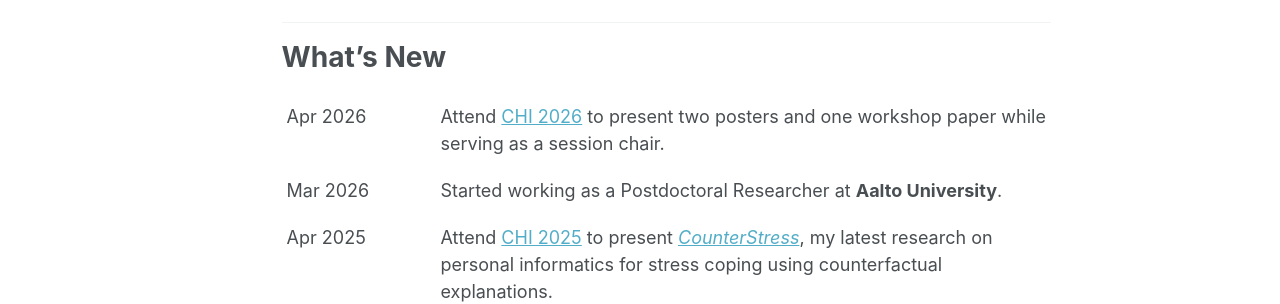
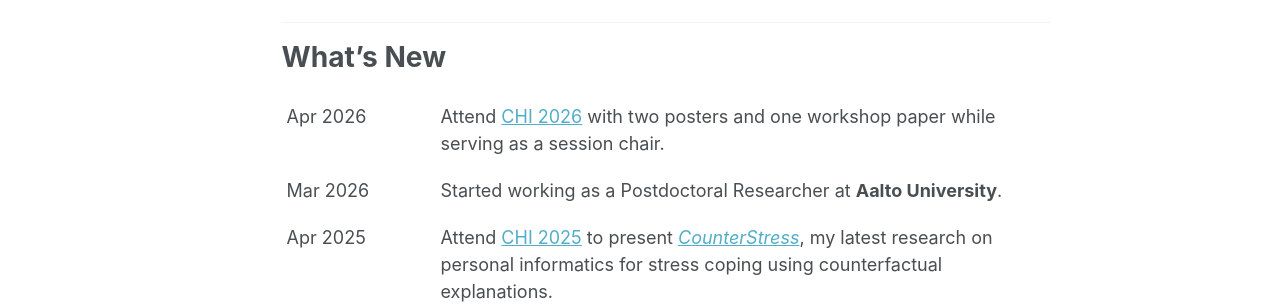
Before and after one commit to gw-jung/gw-jung.github.io, a Jekyll site: the page built from _pages/about.md, in a window 1280 px wide and 1324 px high. Shown: the part 659-963 px from the top of the window. Built offline with Jekyll 4.4.1, drawn with Linux system fonts in a browser that asks for light colours; some web fonts are replaced; a script bundle is joined from its source files by our own code; library files that are not in the unit come from our copies.

Commit message:
Update about.md

```diff
--- a/_pages/about.md
+++ b/_pages/about.md
@@ -25,7 +25,7 @@ What's New
   <tr style="border: none;">
     <td style="width:20%; vertical-align: top; border: none; padding: 10px 5px; font-size: inherit; color: inherit; line-height: inherit;">Apr 2026</td>
     <td style="border: none; padding: 10px 5px; font-size: inherit; color: inherit; line-height: inherit;">
-      Attend <a href="https://chi2026.acm.org/">CHI 2026</a> to present two posters and one workshop paper while serving as a session chair.
+      Attend <a href="https://chi2026.acm.org/">CHI 2026</a> with two posters and one workshop paper while serving as a session chair.
     </td>
   </tr>
   <tr style="border: none;">
```
